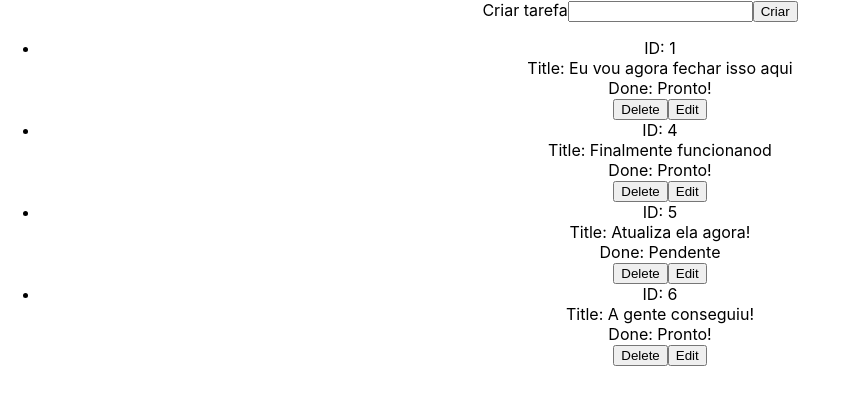
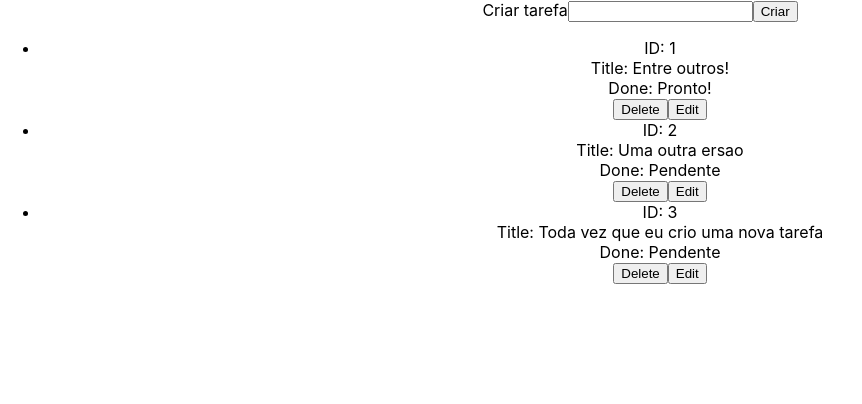
Before and after one commit to tiagoamaro/toti-turma-10-todo-crud, a React (Create React App) app: page / in a window 1280 px wide. Shown: the top 404 px of the page, without its empty margins (0-862 px from the left). Built offline with nearby package versions, Linux system fonts and the light colour scheme; data requests are answered from the project's data file.

Commit message:
Adicionando versao de fetch da API

```diff
--- a/db/fake-api.json
+++ b/db/fake-api.json
@@ -1,24 +1,19 @@
 {
   "tasks": [
     {
-      "title": "Eu vou agora fechar isso aqui",
+      "title": "Entre outros!",
       "done": true,
       "id": 1
     },
     {
-      "title": "Finalmente funcionanod",
-      "done": true,
-      "id": 4
+      "title": "Uma outra ersao",
+      "done": false,
+      "id": 2
     },
     {
-      "title": "Atualiza ela agora!",
+      "title": "Toda vez que eu crio uma nova tarefa",
       "done": false,
-      "id": 5
-    },
-    {
-      "title": "A gente conseguiu!",
-      "done": true,
-      "id": 6
+      "id": 3
     }
   ]
 }
--- a/src/App.js
+++ b/src/App.js
@@ -13,7 +13,8 @@ export default class App extends React.Component {
     super()
 
     this.state = {
-      tasks: []
+      tasks: [],
+      version: 0,
     }
 
     this.fetchTasks = this.fetchTasks.bind(this);
@@ -22,7 +23,7 @@ export default class App extends React.Component {
   fetchTasks() {
     fetch("http://localhost:3001/tasks")
       .then(response => response.json())
-      .then(tasks => this.setState({ tasks: tasks }))
+      .then(tasks => this.setState({ tasks: tasks, version: this.state.version + 1 }))
   }
 
   componentDidMount() {
```
